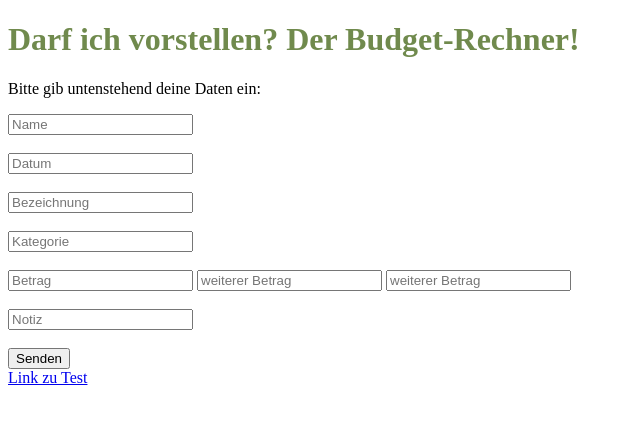
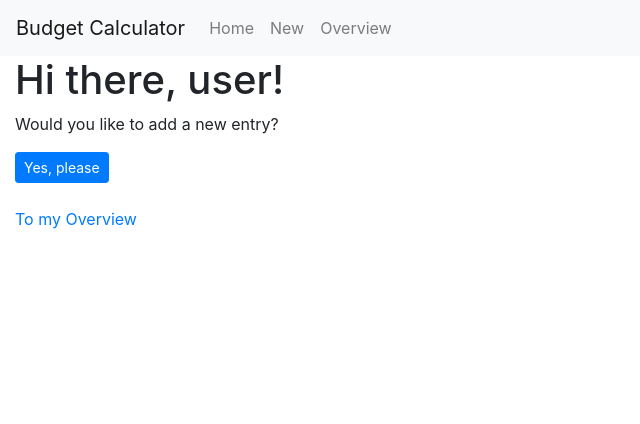
Before and after one commit to actREveL/PRO2, a Flask app: template templates/index.html in a window 1280 px wide. Shown: the top 424 px of the page, without its empty margins (0-640 px from the left). Run offline with Flask 2, Linux system fonts and the light colour scheme; the template is opened without the code that fills it, so the values that code supplies are empty; some libraries are stand-ins or nearby versions.

Commit message:
Daten können nun gespeichert, aber noch nicht angezeigt werden

```diff
--- a/main.py
+++ b/main.py
@@ -1,49 +1,55 @@
 from flask import Flask
 from flask import render_template
 from flask import request
+import daten
 
 app = Flask("Your Budget Calculator")
 
 
-@app.route('/home', methods=['GET', 'POST'])
+@app.route('/', methods=['GET', 'POST'])
 def home():
     if request.method == 'POST':
-        name_person = request.form['name']
-        rueckgabe_string_name = name_person
-        name_datum = request.form['datum']
-        rueckgabe_string_datum = name_datum
-        name_bezeichnung = request.form['bezeichnung']
-        rueckgabe_string_bezeichnung = name_bezeichnung
-        name_kategorie = request.form['kategorie']
-        rueckgabe_string_kategorie = name_kategorie
-        name_betrag = request.form['betrag']
-        rueckgabe_string_betrag = name_betrag
-        name_betrag2 = request.form['betrag2']
-        rueckgabe_string_betrag2 = name_betrag2
-        name_betrag3 = request.form['betrag3']
-        rueckgabe_string_betrag3 = name_betrag3
-        name_notiz = request.form['notiz']
-        rueckgabe_string_notiz = name_notiz
+        return render_template('formular.html')
+    return render_template('index.html')
 
 
-        # Variablen, Funktionen etc. oder auch abspeichern
+@app.route("/liste")
+def auflisten():
+    eingabe = daten.eingabe_laden()
+    eingabe_liste = ""
+    for key, value in eingabe.items():
+        zeile = str(key) + ": " + value + "<br>"
+        eingabe_liste += zeile
+    return eingabe_liste
 
-        return render_template('ausgaben.html',
-                               name=rueckgabe_string_name,
-                               datum=rueckgabe_string_datum,
-                               bezeichnung=rueckgabe_string_bezeichnung,
-                               kategorie=rueckgabe_string_kategorie,
-                               betrag=rueckgabe_string_betrag,
-                               betrag2=rueckgabe_string_betrag2,
-                               betrag3=rueckgabe_string_betrag3,
-                               notiz=rueckgabe_string_notiz)
+@app.route('/formular', methods=['GET', 'POST'])
+def formular():
+    if request.method == 'POST':
+        name = request.form['name']
+        datum = request.form['datum']
+        bezeichnung = request.form['bezeichnung']
+        kategorie = request.form['kategorie']
+        betrag = request.form['betrag']
+        notiz = request.form['notiz']
 
-    return render_template("index.html")
+        daten.speichern(name, datum, bezeichnung, kategorie, betrag, notiz)
+
+    return render_template('formular.html')
 
 
-@app.route('/passt')
-def test():
-    return "Passt!"
+# @app.route('/ausgabe')
+# def ausgabe():
+#     if form.validate_on_submit() == 'POST':
+#         if 'yes' in request.form:
+#             return render_template('uebersicht.html')
+#         elif 'no' in request.form:
+#             return render_template('formular.html')
+#     return render_template('ausgabe.html')
+
+@app.route('/uebersicht')
+def uebersicht():
+    daten.eingabe_laden()
+    return render_template('uebersicht.html')
 
 
 if __name__ == "__main__":
--- /dev/null
+++ b/templates/footer.html
@@ -0,0 +1,6 @@
+<script src="https://code.jquery.com/jquery-3.4.1.slim.min.js" integrity="sha384-J6qa4849blE2+poT4WnyKhv5vZF5SrPo0iEjwBvKU7imGFAV0wwj1yYfoRSJoZ+n" crossorigin="anonymous"></script>
+<script src="https://cdn.jsdelivr.net/npm/popper.js@1.16.0/dist/umd/popper.min.js" integrity="sha384-Q6E9RHvbIyZFJoft+2mJbHaEWldlvI9IOYy5n3zV9zzTtmI3UksdQRVvoxMfooAo" crossorigin="anonymous"></script>
+<script src="https://stackpath.bootstrapcdn.com/bootstrap/4.4.1/js/bootstrap.min.js" integrity="sha384-wfSDF2E50Y2D1uUdj0O3uMBJnjuUD4Ih7YwaYd1iqfktj0Uod8GCExl3Og8ifwB6" crossorigin="anonymous"></script>
+
+</body>
+</html>
--- /dev/null
+++ b/templates/header.html
@@ -0,0 +1,8 @@
+<!DOCTYPE html>
+<html lang="en">
+<head>
+    <meta charset="UTF-8">
+    <title>Your Budget Calculator</title>
+    <!--<link rel="stylesheet" href="{{ url_for('static', filename='main.css') }}">-->
+    <link rel="stylesheet" href="https://stackpath.bootstrapcdn.com/bootstrap/4.4.1/css/bootstrap.min.css" integrity="sha384-Vkoo8x4CGsO3+Hhxv8T/Q5PaXtkKtu6ug5TOeNV6gBiFeWPGFN9MuhOf23Q9Ifjh" crossorigin="anonymous">
+</head>
--- a/templates/index.html
+++ b/templates/index.html
@@ -1,31 +1,16 @@
-<!DOCTYPE html>
-<html lang="en">
-<head>
-    <meta charset="UTF-8">
-    <title>Formular</title>
-    <link rel="stylesheet" href="{{ url_for('static', filename='main.css') }}">
-</head>
+{% include "header.html" %}
 <body>
-    <h1>Darf ich vorstellen? Der Budget-Rechner!</h1>
+{% include "nav.html" %}
+    <div class="container-fluid">
+    <h1>Hi there, user!</h1>
 
-    <form method="POST">
+    <p>Would you like to add a new entry?</p>
 
-        <p>Bitte gib untenstehend deine Daten ein:</p>
-        <input type="text" name="name" placeholder="Name"><br><br>
-        <input type="text" name="datum" placeholder="Datum"><br><br>
-        <input type="text" name="bezeichnung" placeholder="Bezeichnung"><br><br>
-        <input type="text" name="kategorie" placeholder="Kategorie"><br><br>
-        <input type="text" name="betrag" placeholder="Betrag">
-        <input type="text" name="betrag2" placeholder="weiterer Betrag">
-        <input type="text" name="betrag3" placeholder="weiterer Betrag"><br><br>
-        <input type="text" name="notiz" placeholder="Notiz"><br><br>
+<!--    <form method="GET">-->
+    <a href="{{ url_for('formular') }}"><button type="submit" class="btn btn-primary btn-sm">Yes, please</button></a>
+<!--    </form>-->
+        <br><br>
+        <a href="{{ url_for('uebersicht') }}">To my Overview</a>
+    </div>
 
-        <button type="submit">Senden</button>
-    </form>
-
-
-
-
-    <a href="{{ url_for('test')}}">Link zu Test</a>
-</body>
-</html>
+{% include "footer.html" %}
--- /dev/null
+++ b/templates/nav.html
@@ -0,0 +1,20 @@
+<nav class="navbar navbar-expand-lg navbar-light bg-light">
+    <a class="navbar-brand" href="{{ url_for('home') }}">Budget Calculator</a>
+    <button class="navbar-toggler" type="button" data-toggle="collapse" data-target="#navbarNav"
+            aria-controls="navbarNav" aria-expanded="false" aria-label="Toggle navigation">
+        <span class="navbar-toggler-icon"></span>
+    </button>
+    <div class="collapse navbar-collapse" id="navbarNav">
+        <ul class="navbar-nav">
+            <li class="nav-item">
+                <a class="nav-link" href="{{ url_for('home') }}">Home</a>
+            </li>
+            <li class="nav-item">
+                <a class="nav-link" href="{{ url_for('formular') }}">New</a>
+            </li>
+            <li class="nav-item">
+                <a class="nav-link" href="{{ url_for('uebersicht') }}">Overview</a>
+            </li>
+        </ul>
+    </div>
+</nav>
```
Also changed, not shown: daten.py (added, +28 -0 lines), templates/ausgabe.html (added, +19 -0 lines), templates/ausgaben.html (deleted, +0 -16 lines), templates/formular.html (added, +21 -0 lines), templates/uebersicht.html (added, +9 -0 lines), uebersicht.json (added, +8 -0 lines).
